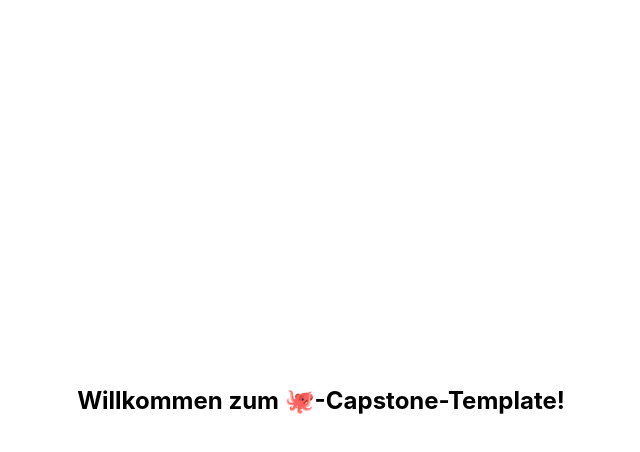
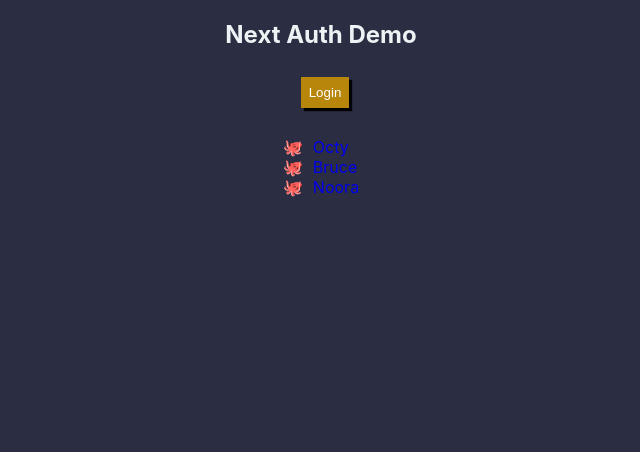
Before and after one commit to actyralf/auth-demo-next-13, a Next.js app: page / in a window 1280 px wide. Shown: the top 452 px of the page, without its empty margins (319-959 px from the left). Built offline with nearby package versions, Linux system fonts and the light colour scheme; no server answers.

Commit message:
final version

```diff
--- a/_data/octopodes.json
+++ b/_data/octopodes.json
@@ -1,17 +1,23 @@
 [
   {
+    "id": "1",
     "name": "Octy",
-    "color": "yellow",
+    "email": "ralf@actyvy.st",
+    "color": "#fb5607",
     "age": 4
   },
   {
+    "id": "2",
     "name": "Bruce",
-    "color": "green",
+    "email": "isewat@gmail.com",
+    "color": "#2ec4b6",
     "age": 3
   },
   {
+    "id": "3",
     "name": "Noora",
-    "color": "hotpink",
+    "email": "test@example.com",
+    "color": "#7b2cbf",
     "age": 5
   }
 ]
--- /dev/null
+++ b/components/StyledButton.js
@@ -0,0 +1,14 @@
+import styled from "styled-components";
+
+export const StyledButton = styled.button`
+  border: none;
+  padding: 8px;
+  background-color: darkgoldenrod;
+  color: white;
+  box-shadow: 3px 3px 1px 0 black;
+  max-height: 32px;
+  cursor: pointer;
+  &:active {
+    box-shadow: 1px 1px 1px 0 black;
+  }
+`;
--- /dev/null
+++ b/components/StyledContainer.js
@@ -0,0 +1,12 @@
+import styled from "styled-components";
+
+export const StyledContainer = styled.section`
+  color: #edf2f4;
+  background-color: #2b2d42;
+  height: 100vh;
+  display: flex;
+  flex-direction: column;
+  justify-content: flex-start;
+  align-items: center;
+  gap: 8px;
+`;
--- a/package.json
+++ b/package.json
@@ -17,6 +17,7 @@
   "dependencies": {
     "mongoose": "^6.7.3",
     "next": "13.0.4",
+    "next-auth": "^4.18.6",
     "react": "18.2.0",
     "react-dom": "18.2.0",
     "styled-components": "^5.3.6"
--- a/pages/_app.js
+++ b/pages/_app.js
@@ -1,11 +1,16 @@
 import GlobalStyles from "../styles/GlobalStyles";
+import {SessionProvider} from "next-auth/react";
+import {StyledContainer} from "../components/StyledContainer";
 
-function MyApp({Component, pageProps}) {
+function MyApp({Component, pageProps: {session, ...pageProps}}) {
   return (
-    <>
+    <SessionProvider session={session}>
       <GlobalStyles />
-      <Component {...pageProps} />
-    </>
+      <StyledContainer>
+        <h1>Next Auth Demo</h1>
+        <Component {...pageProps} />
+      </StyledContainer>
+    </SessionProvider>
   );
 }
 
--- a/pages/api/octopodes.js
+++ /dev/null
@@ -1,29 +0,0 @@
-// Next.js API route support: https://nextjs.org/docs/api-routes/introduction
-
-// This is a demo route to demonstrate DB connectivity. Create your own routes following this scheme.
-
-import connectDB from "./_db/connect-db";
-import {Octopus} from "./_db/models/Octopus";
-
-async function handler(req, res) {
-  switch (req.method) {
-    case "GET":
-      try {
-        const octopodes = await Octopus.find({});
-        res.status(200).json(octopodes);
-      } catch (error) {
-        console.log(error);
-        // You can inspect the error and return more meaningful error messages...
-        res.status(500).json({error: "something went wrong"});
-      }
-      break;
-    case "POST":
-    case "DELETE":
-    case "PUT":
-    case "PATCH":
-    default:
-      res.status(405).json({error: "method not allowed"});
-  }
-}
-
-export default connectDB(handler);
--- /dev/null
+++ b/pages/api/octopodes/[octoId].js
@@ -0,0 +1,33 @@
+import {getToken} from "next-auth/jwt";
+import octopodes from "../../../_data/octopodes.json";
+
+async function handler(req, res) {
+  const {octoId} = req.query;
+  switch (req.method) {
+    case "GET":
+      try {
+        const user = await getToken({
+          req,
+          secret: process.env.NEXTAUTH_SECRET,
+        });
+        if (!user) {
+          return res.status(401).json({message: "unauthorized"});
+        }
+        const octopus = octopodes.find(octo => octo.id === octoId);
+        if (!octopus) {
+          return res.status(404).json({message: "octopus not found"});
+        }
+        if (octopus.email !== user.email) {
+          return res.status(401).json({message: "unauthorized"});
+        }
+        return res.status(200).json(octopus);
+      } catch (error) {
+        console.log(error);
+        return res.status(500).json({error: "error"});
+      }
+    default:
+      return res.status(405).json({error: "method not allowed"});
+  }
+}
+
+export default handler;
--- /dev/null
+++ b/pages/api/octopodes/index.js
@@ -0,0 +1,16 @@
+import octopodes from "../../../_data/octopodes.json";
+
+async function handler(req, res) {
+  switch (req.method) {
+    case "GET":
+      return res.status(200).json(
+        octopodes.map(octo => {
+          return {id: octo.id, name: octo.name, email: octo.email};
+        })
+      );
+    default:
+      return res.status(405).json({error: "method not allowed"});
+  }
+}
+
+export default handler;
--- a/pages/index.js
+++ b/pages/index.js
@@ -1,16 +1,101 @@
 import styled from "styled-components";
+import {useState, useEffect} from "react";
+import {useSession, signIn, signOut} from "next-auth/react";
+import Link from "next/link";
+import {StyledContainer} from "../components/StyledContainer";
+import {StyledButton} from "../components/StyledButton";
+
+const signInMethod =
+  process.env.VERCEL_ENV === "preview" ? "credentials" : "github";
 
 export default function Home() {
+  const {data: session} = useSession();
+  const [octopodes, setOctopodes] = useState([]);
+
+  useEffect(() => {
+    const loadOctopodes = async () => {
+      try {
+        const response = await fetch("/api/octopodes");
+        if (!response.ok) {
+          throw new Error(
+            `Response failed with status code ${response.status}`
+          );
+        }
+        const data = await response.json();
+        setOctopodes(data);
+      } catch (error) {
+        console.log(error);
+        alert(error.message);
+      }
+    };
+    loadOctopodes();
+  }, []);
+
   return (
     <StyledContainer>
-      <h1>Willkommen zum 🐙-Capstone-Template!</h1>
+      <StyledSection>
+        <p>{session?.user?.name}</p>
+        {session ? (
+          <StyledButton onClick={() => signOut()}>Logout</StyledButton>
+        ) : (
+          <StyledButton
+            onClick={() => {
+              signIn(signInMethod);
+            }}
+          >
+            Login
+          </StyledButton>
+        )}
+      </StyledSection>
+      <StyledList>
+        {octopodes.map(octo => {
+          return (
+            <li key={octo.id}>
+              <StyledLink href={`/octopodes/${octo.id}`}>
+                {octo.name}{" "}
+                <StyledHighlight>
+                  {octo.email === session?.user?.email ? "That's me!!" : ""}
+                </StyledHighlight>
+              </StyledLink>
+            </li>
+          );
+        })}
+      </StyledList>
     </StyledContainer>
   );
 }
 
-const StyledContainer = styled.section`
-  height: 100vh;
+const StyledLink = styled(Link)`
+  text-decoration: none;
+  cursor: pointer;
+  &:active,
+  &:visited {
+    color: inherit;
+  }
+  &:hover {
+    color: darkgoldenrod;
+  }
+`;
+
+const StyledSection = styled.section`
   display: flex;
   justify-content: center;
   align-items: center;
+  gap: 8px;
 `;
+
+const StyledList = styled.ul`
+  list-style: none;
+  margin: 20px 0;
+  padding: 0;
+  li:before {
+    content: "🐙";
+    margin-right: 10px;
+  }
+`;
+
+const StyledHighlight = styled.span`
+  font-weight: bold;
+  font-style: italic;
+  color: darkgoldenrod;
+`;
```
Also changed, not shown: components/OctopusCard.js (+11 -3 lines), pages/api/auth/[...nextauth].js (added, +41 -0 lines), pages/octopodes/[octoId].js (added, +41 -0 lines), 2 other files (tests, documents, lock files or other folders).
